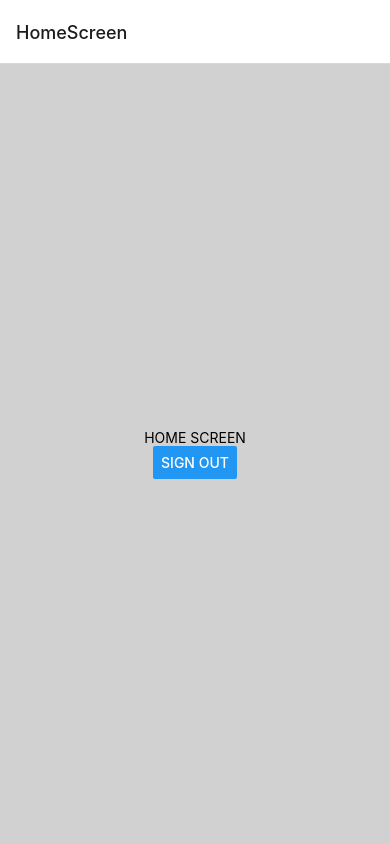
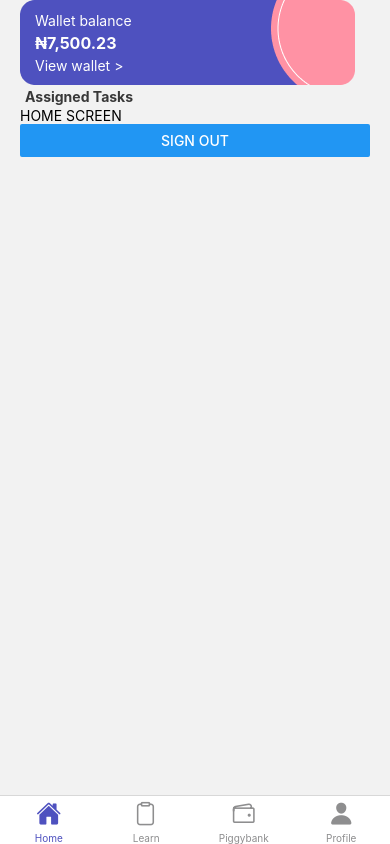
Before and after one commit to theafolayan/expo-auth-navigation-starter, a React Native app: screen /HomeScreen in a window 390 px wide. Built offline with nearby package versions, Linux system fonts and the light colour scheme; what apisauce would draw is missing.

Commit message:
Homescreen WIP

```diff
--- a/package.json
+++ b/package.json
@@ -9,6 +9,7 @@
   },
   "dependencies": {
     "@react-native-async-storage/async-storage": "~1.17.3",
+    "@react-navigation/bottom-tabs": "^6.5.5",
     "@react-navigation/native": "^6.0.2",
     "@react-navigation/native-stack": "^6.1.0",
     "@react-navigation/stack": "^6.0.7",
--- /dev/null
+++ b/src/components/home/WalletBalance.js
@@ -0,0 +1,29 @@
+import React from "react";
+import { ImageBackground, Text, View } from "react-native";
+import AppText from "../AppText";
+
+export default function WalletBalance() {
+  return (
+    <View>
+      <ImageBackground
+        source={require("../../../assets/bg/wallet-balance.png")}
+        style={{
+          padding: 10,
+          justifyContent: "space-between",
+          flexDirection: "row",
+        }}
+        imageStyle={{
+          borderRadius: 12,
+        }}
+      >
+        <View>
+          <AppText white>Wallet balance</AppText>
+          <AppText white bold medium>
+            ₦7,500.23
+          </AppText>
+          <AppText white>{"View wallet >"} </AppText>
+        </View>
+      </ImageBackground>
+    </View>
+  );
+}
--- a/src/routes/AppStack.js
+++ b/src/routes/AppStack.js
@@ -1,14 +1,19 @@
 import React from "react";
 import { createStackNavigator } from "@react-navigation/stack";
 import HomeScreen from "../screens/auth/HomeScreen";
+import { BottomTabs } from "./BottomTabs";
 // import { HomeScreen } from "../screens/auth/HomeScreen";
 
 const Stack = createStackNavigator();
 
 export const AppStack = () => {
   return (
-    <Stack.Navigator>
-      <Stack.Screen name="HomeScreen" component={HomeScreen} />
+    <Stack.Navigator
+      screenOptions={{
+        headerShown: false,
+      }}
+    >
+      <Stack.Screen name="HomeScreen" component={BottomTabs} />
     </Stack.Navigator>
   );
 };
--- /dev/null
+++ b/src/routes/BottomTabs.js
@@ -0,0 +1,92 @@
+import { FontAwesome, Feather, Ionicons } from "@expo/vector-icons";
+import { createBottomTabNavigator } from "@react-navigation/bottom-tabs";
+import React from "react";
+import colors from "../constants/colors";
+import HomeScreen from "../screens/auth/HomeScreen";
+
+const BottomTab = createBottomTabNavigator();
+
+export function BottomTabs() {
+  //   const colorScheme = useColorScheme();
+
+  return (
+    <BottomTab.Navigator
+      initialRouteName="Home"
+      screenOptions={{
+        tabBarActiveTintColor: colors.primary,
+        headerShown: false,
+      }}
+    >
+      {/* <BottomTab.Screen
+        name="Home"
+        component={TabOneScreen}
+        options={({ navigation }: RootTabScreenProps<'Home'>) => ({
+          title: 'Home',
+          tabBarIcon: ({ color }) => <TabBarIcon name="code" color={color} />,
+          headerRight: () => (
+            <Pressable
+              onPress={() => navigation.navigate('Modal')}
+              style={({ pressed }) => ({
+                opacity: pressed ? 0.5 : 1,
+              })}>
+              <FontAwesome
+                name="info-circle"
+                size={25}
+                color={Colors[colorScheme].text}
+                style={{ marginRight: 15 }}
+              />
+            </Pressable>
+          ),
+        })}
+      /> */}
+      <BottomTab.Screen
+        name="Home"
+        component={HomeScreen}
+        options={{
+          title: "Home",
+          tabBarIcon: ({ color }) => <TabBarIcon name="home" color={color} />,
+        }}
+      />
+      <BottomTab.Screen
+        name="Learn"
+        component={HomeScreen}
+        options={{
+          title: "Learn",
+          tabBarIcon: ({ color }) => (
+            <TabBarIcon name="clipboard-outline" color={color} />
+          ),
+        }}
+      />
+      <BottomTab.Screen
+        name="Piggybank"
+        component={HomeScreen}
+        options={{
+          title: "Piggybank",
+          tabBarIcon: ({ color }) => (
+            <TabBarIcon name="wallet-outline" color={color} />
+          ),
+        }}
+      />
+      <BottomTab.Screen
+        name="Profile"
+        component={HomeScreen}
+        options={{
+          title: "Profile",
+          tabBarIcon: ({ color }) => <TabBarIcon name="person" color={color} />,
+        }}
+      />
+    </BottomTab.Navigator>
+  );
+}
+
+/**
+ * A bottom tab navigator displays tab buttons on the bottom of the display to switch screens.
+ * https://reactnavigation.org/docs/bottom-tab-navigator
+ */
+
+/**
+ * You can explore the built-in icon families and icons on the web at https://icons.expo.fyi/
+ */
+function TabBarIcon(props) {
+  return <Ionicons size={25} style={{ marginBottom: 2 }} {...props} />;
+}
--- a/src/screens/auth/HomeScreen.js
+++ b/src/screens/auth/HomeScreen.js
@@ -2,6 +2,9 @@ import React from "react";
 import { Button, StyleSheet, Text, View } from "react-native";
 
 import { useAuth } from "../../contexts/Auth";
+import Constants from "expo-constants";
+import AppText from "../../components/AppText";
+import WalletBalance from "../../components/home/WalletBalance";
 
 export default function HomeScreen() {
   const auth = useAuth();
@@ -10,6 +13,11 @@ export default function HomeScreen() {
   };
   return (
     <View style={styles.container}>
+      <WalletBalance />
+      <AppText bold dark>
+        Assigned Tasks
+      </AppText>
+
       <Text>HOME SCREEN</Text>
       <Button title="Sign Out" onPress={signOut} />
     </View>
@@ -19,8 +27,10 @@ export default function HomeScreen() {
 const styles = StyleSheet.create({
   container: {
     flex: 1,
-    justifyContent: "center",
-    alignItems: "center",
-    backgroundColor: "#d1d1d1",
+    paddingTop: Constants.statusBarHeight,
+    // justifyContent: "center",
+    paddingHorizontal: 20,
+    // alignItems: "center",
+    // backgroundColor: "#d1d1d1",
   },
 });
```
Also changed, not shown: assets/bg/wallet-balance.png (added), 1 other file (tests, documents, lock files or other folders).
